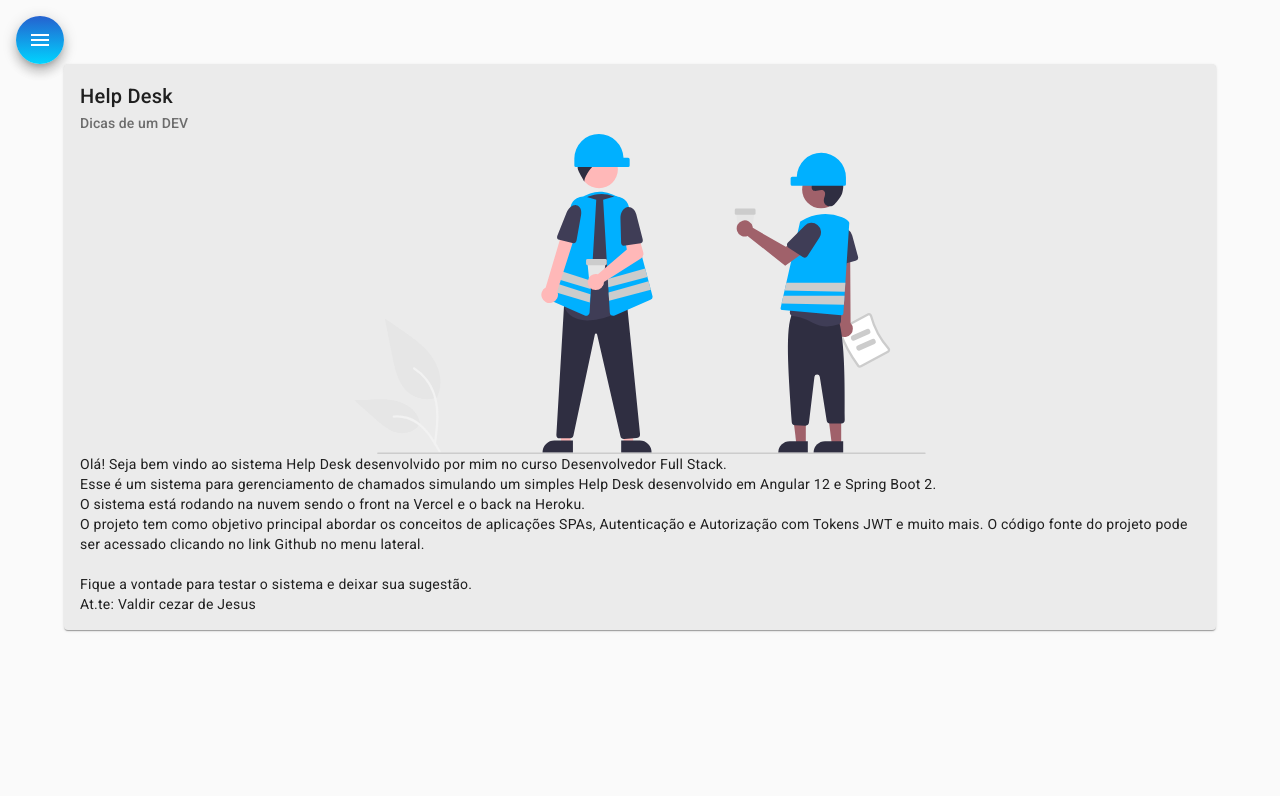
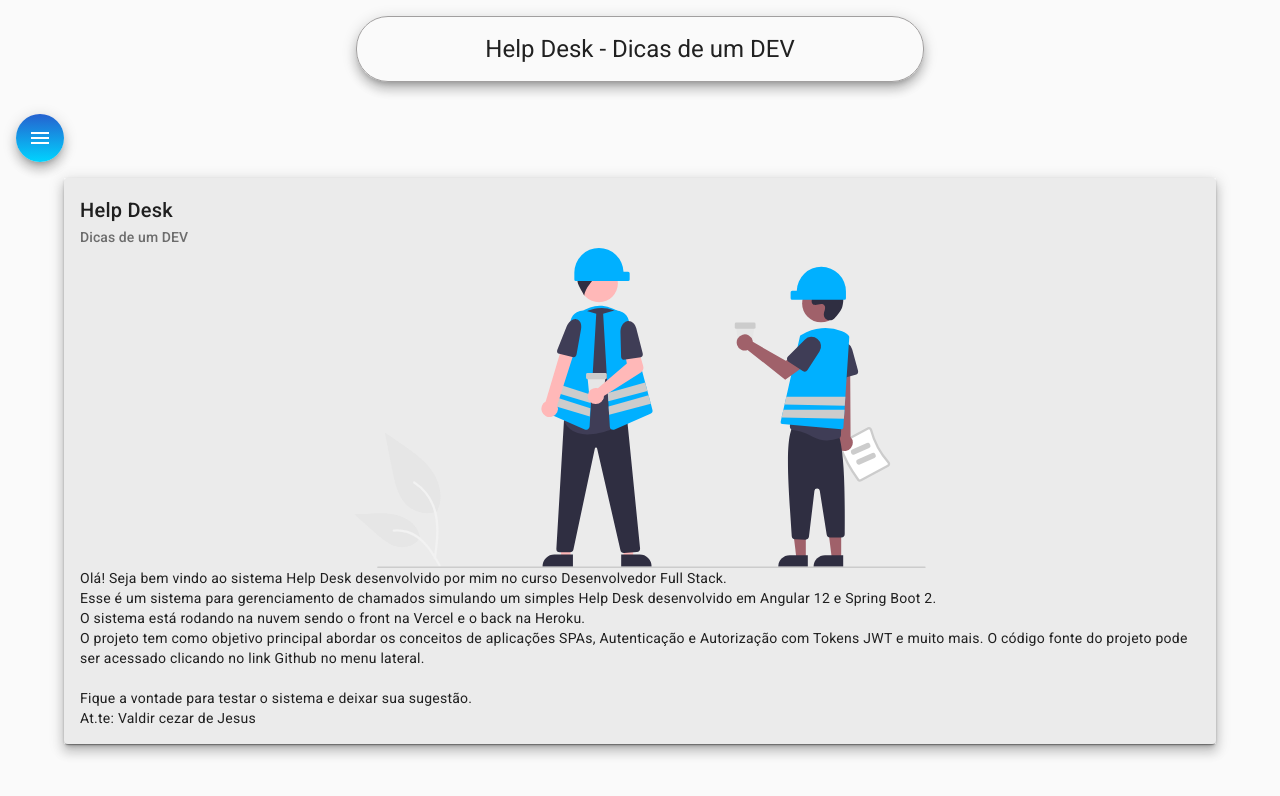
Before and after one commit to kennedyrocha/helpdesk-front-end, an Angular app: page /home in a window 1280 px wide. Shown: the top 796 px of the page. Built offline with nearby package versions, Linux system fonts and the light colour scheme.

Commit message:
HTML e CSS para header

```diff
--- a/src/app/components/header/header.component.css
+++ b/src/app/components/header/header.component.css
@@ -0,0 +1,12 @@
+.conteiner {
+    display: flex;
+    align-items: center;
+    justify-content: center;
+}
+
+h1 {
+    margin-top: 1rem;
+    border: 1px solid rgb(161, 159, 159);
+    padding: 1rem 10%;
+    border-radius: 2rem;
+}
--- a/src/app/components/header/header.component.html
+++ b/src/app/components/header/header.component.html
@@ -1 +1,3 @@
-<p>header works!</p>
+<div class="conteiner">
+    <h1 class="mat-elevation-z8">Help Desk - Dicas de um DEV</h1>
+</div>
--- a/src/app/components/home/home.component.css
+++ b/src/app/components/home/home.component.css
@@ -1,8 +1,13 @@
 .card {
-    width: 90%;
+    width: 100%;
     margin: auto;
     background-color: rgb(235, 235, 235);
 }
 img {
     height: 20rem;
 }
+
+div {
+    width: 90%;
+    margin: 1rem auto;
+}
--- a/src/app/components/home/home.component.html
+++ b/src/app/components/home/home.component.html
@@ -1,3 +1,4 @@
+<div class="mat-elevation-z8">
 <mat-card class="card">
     <mat-card-header>
       <mat-card-title>Help Desk</mat-card-title>
@@ -16,3 +17,4 @@
       </p>
     </mat-card-content>
   </mat-card>
+</div>
--- a/src/app/components/home/home.component.ts
+++ b/src/app/components/home/home.component.ts
@@ -6,5 +6,4 @@
   styleUrls: ['./home.component.css']
 })
 export class HomeComponent {
-
 }
--- a/src/app/components/nav/nav.component.html
+++ b/src/app/components/nav/nav.component.html
@@ -26,6 +26,7 @@
     </mat-drawer>
 
     <div class="sidenav-content">
+        <app-header></app-header>
         <button class="menu mat-elevation-z8" (click)="drawer.toggle()" mat-icon-button>
             <mat-icon>menu</mat-icon>
         </button>
```
